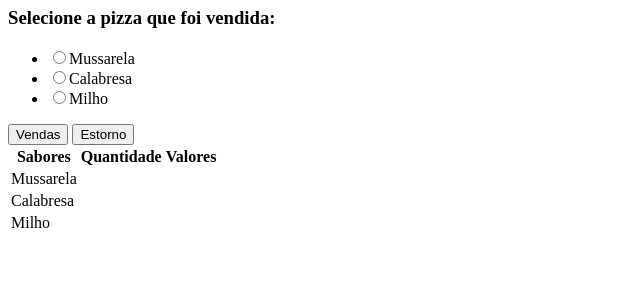
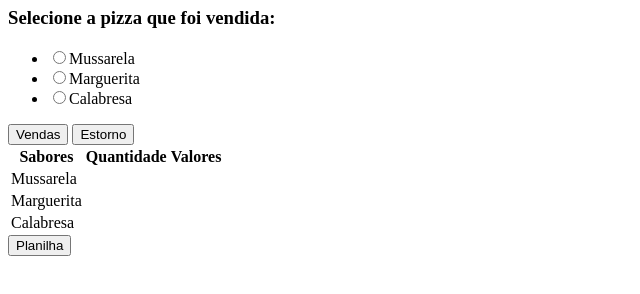
Before and after one commit to natspindola/Vendas-pizzas, a plain HTML site: page index.html in a window 1280 px wide. Shown: the part 120-414 px from the top of the page, without its empty margins (0-640 px from the left). Drawn offline with Linux system fonts and the light colour scheme.

Commit message:
add imagens / att pizza

```diff
--- a/index.html
+++ b/index.html
@@ -19,9 +19,9 @@
         <h3>Selecione a pizza que foi vendida:</h3>
         <form>
             <ul>
-                <li><input type="radio" id="mussarela" name="pizzas"><label>Mussarela</label></li>
-                <li><input type="radio" id="calabresa" name="pizzas"><label>Calabresa</label></li>
-                <li><input type="radio" id="milho" name="pizzas"><label>Milho</label></li>
+                <li><input type="radio" id="mussarela" name="pizzas"><label for="mussarela">Mussarela</label></li>
+                <li><input type="radio" id="marguerita" name="pizzas"><label for="marguerita">Marguerita</label></li>
+                <li><input type="radio" id="calabresa" name="pizzas"><label for="calabresa">Calabresa</label></li>
             </ul>
         </form>
     </section>
@@ -40,12 +40,16 @@
                 <td>Mussarela</td><td id="resultadoMussarela"></td><td id="vendaMussarela"></td>
             </tr>
             <tr>
+                <td>Marguerita</td><td id="resultadoMarguerita"></td><td id="vendaMarguerita"></td>
+            </tr>
+            <tr>
                 <td>Calabresa</td><td id="resultadoCalabresa"></td><td id="vendaCalabresa"></td>
             </tr>
-            <tr>
-                <td>Milho</td><td id="resultadoMilho"></td><td id="vendaMilho"></td>
-            </tr>
         </table>
+    </section>
+
+    <section>
+        <button id="export">Planilha</button>
     </section>
 
     <script src="tableToExcel.js"></script>
```
Also changed, not shown: imagens/calabresa.jpg (added), imagens/marguerita.jpg (added), imagens/mussarela.jpg (added).
